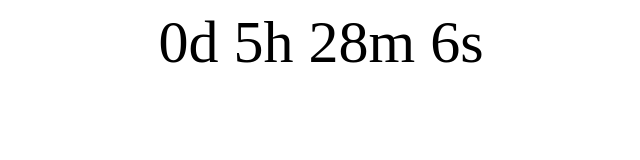
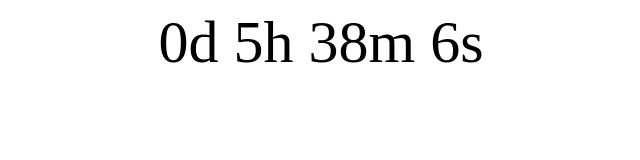
Before and after one commit to Codex-devteam/Timer, a plain HTML site: page timer.html in a window 1280 px wide. Shown: the full height of the page, 319-959 px from the left. Drawn offline with Linux system fonts and the light colour scheme.

Commit message:
Update timer.html

```diff
--- a/timer.html
+++ b/timer.html
@@ -16,7 +16,7 @@ p {
 
 <script>
 // Set the date we're counting down to
-var countDownDate = new Date("Jan 13, 2021 23:20:25").getTime();
+var countDownDate = new Date("Jan 13, 2021 23:30:25").getTime();
 
 // Update the count down every 1 second
 var x = setInterval(function() {
```
